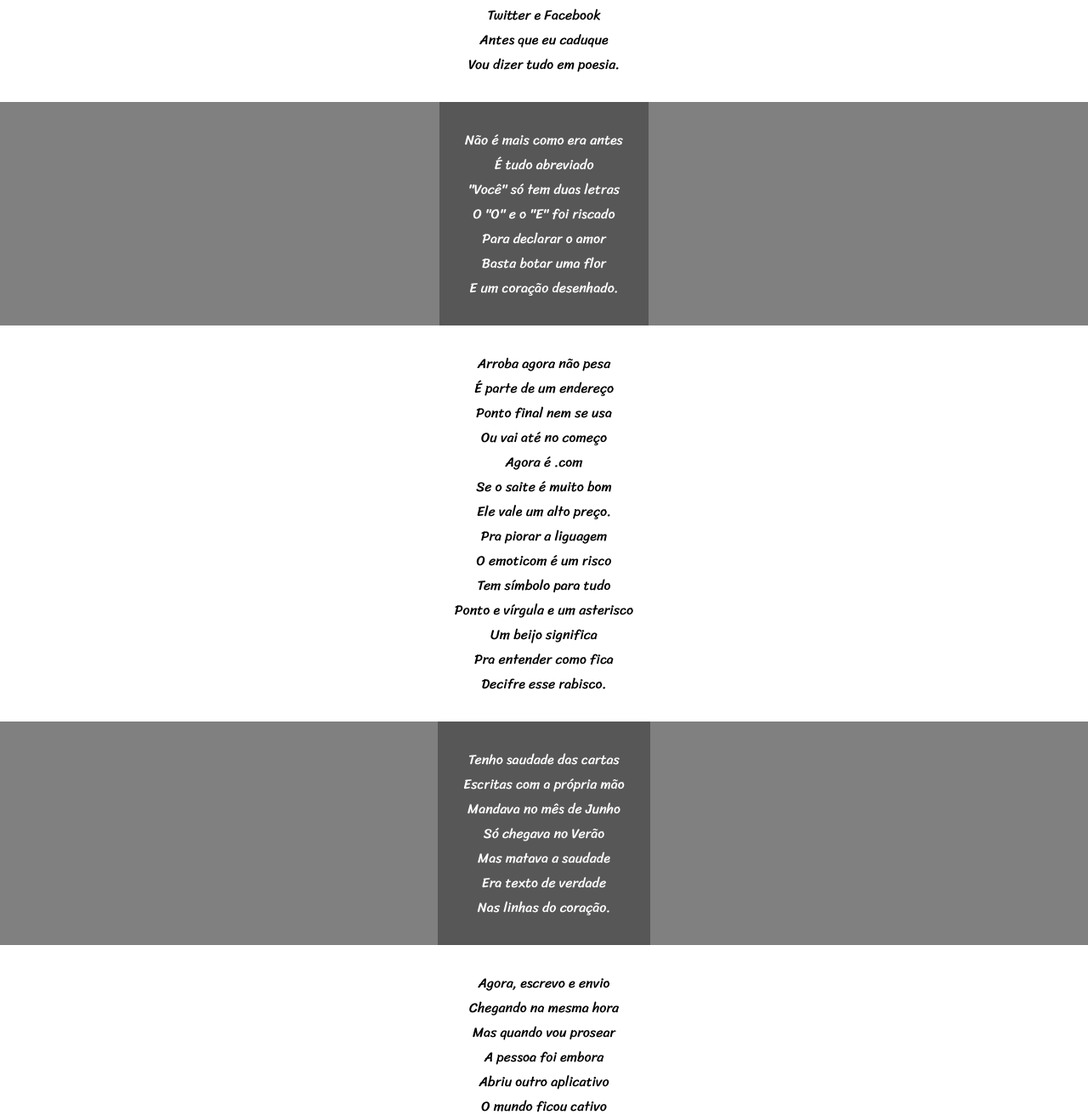
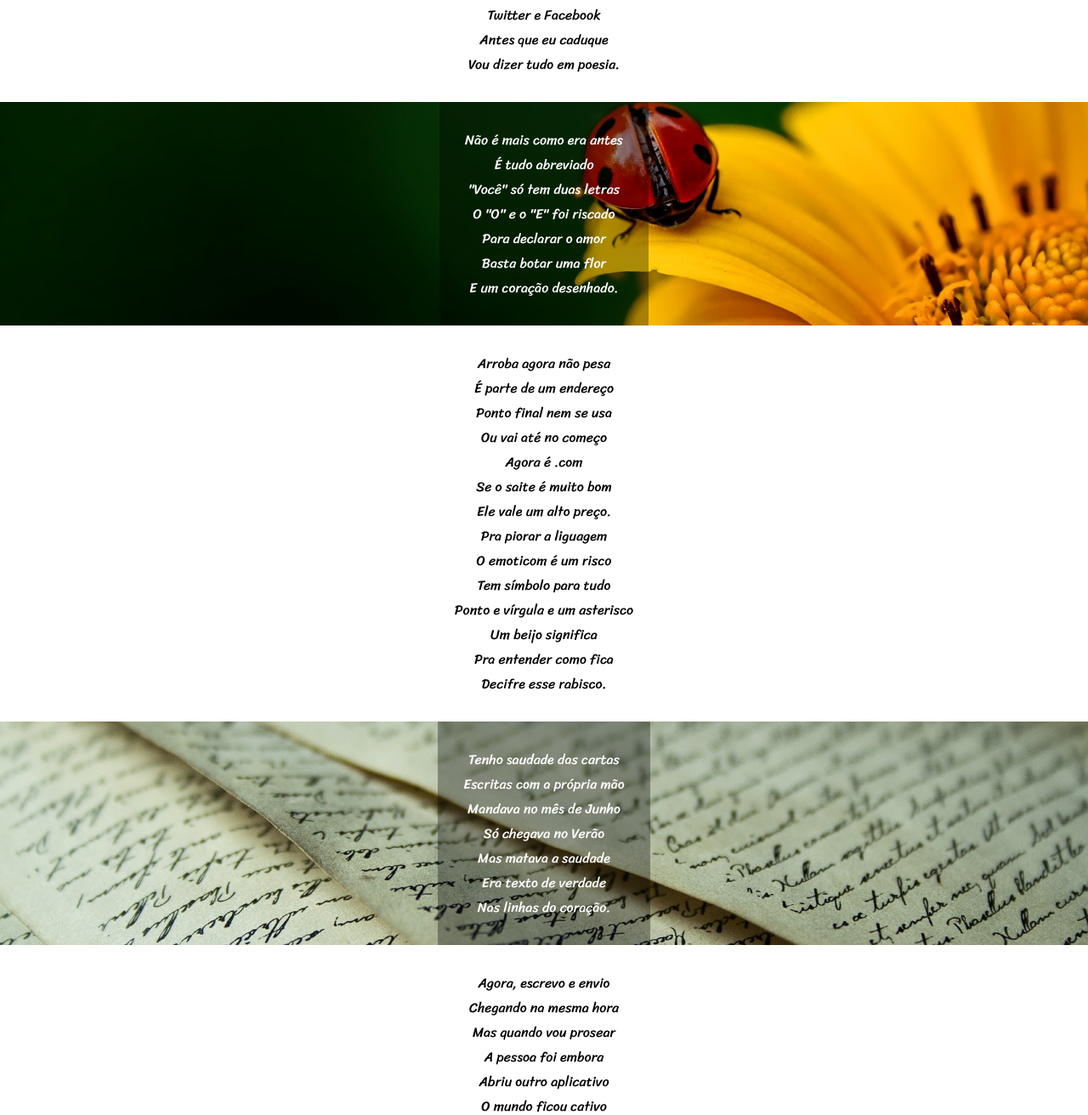
Before and after one commit to CaioAlmeida1105/Projeto-Cordel, a plain HTML site: page index.html in a window 1280 px wide. Shown: the part 301-1613 px from the top of the page at 85% size. Drawn offline with Linux system fonts and the light colour scheme.

Commit message:
Alterção de locas

```diff
--- a/index.html
+++ b/index.html
@@ -4,7 +4,7 @@
     <meta charset="UTF-8">
     <meta name="viewport" content="width=device-width, initial-scale=1.0">
     <title>Projeto Cordel</title>
-    <link rel="stylesheet" href="/style/style.css">
+    <link rel="stylesheet" href="style/style.css">
 </head>
 <body>
     <header>
--- a/style/style.css
+++ b/style/style.css
@@ -54,7 +54,7 @@ main{
 .imagem{
     background-color: gray;
     font-family: var(--font02);
-    background-image: url(/Cordel-HTML/img/background001.jpg);
+    background-image: url(/img/background001.jpg);
     background-repeat: no-repeat;
     background-position: center center;
     background-size: cover;
@@ -65,7 +65,7 @@ main{
 .imagem2{
     background-color: gray;
     font-family: var(--font02);
-    background-image: url(/Cordel-HTML/img/background002.jpg);
+    background-image: url(/img/background002.jpg);
     background-repeat: no-repeat;
     background-position: center center;
     background-size: cover;
```
